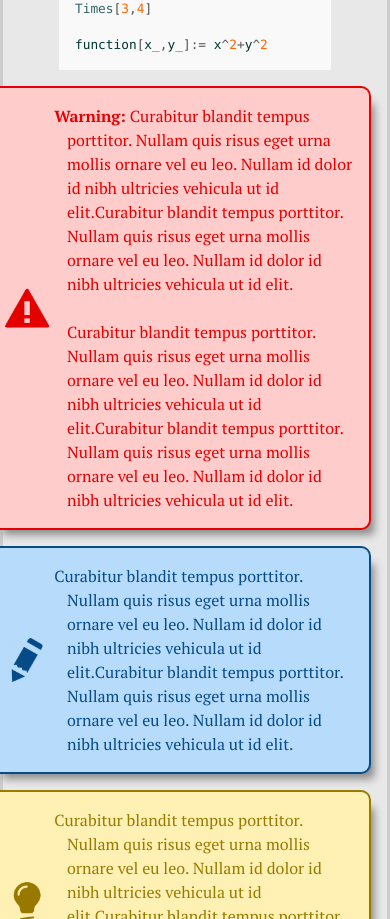
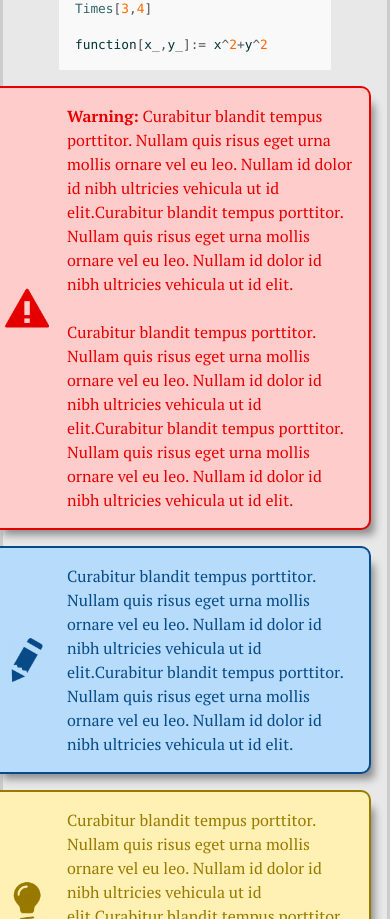
Before and after one commit to TakeTwiceDailey/TakeTwiceDailey.github.io, a Jekyll site: the page built from _posts/2014-01-01-example-content.md, in a window 390 px wide. Shown: the part 1604-2523 px from the top of the page. Built offline with Jekyll 4.4.1, drawn with Linux system fonts in a browser that asks for light colours; nearby versions of some CDN libraries.

Commit message:
final changes to messages types

```diff
--- a/public/css/poole.css
+++ b/public/css/poole.css
@@ -361,6 +361,9 @@ tbody tr:nth-child(odd) th {
   .tip:before{
     display: none;
   }
+  .tip {
+    text-indent: 0pt;
+  }
 }
 
 .note {
@@ -397,6 +400,9 @@ tbody tr:nth-child(odd) th {
 @media (max-width: 630px) {
   .note:before{
     display: none;
+  }
+  .note {
+    text-indent: 0pt;
   }
 }
 
@@ -435,6 +441,9 @@ tbody tr:nth-child(odd) th {
 @media (max-width: 630px) {
   .warning:before{
     display: none;
+  }
+  .warning {
+    text-indent: 0pt;
   }
 }
 /*
```
